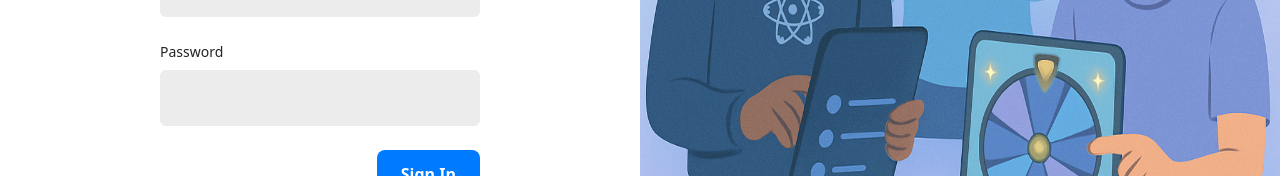
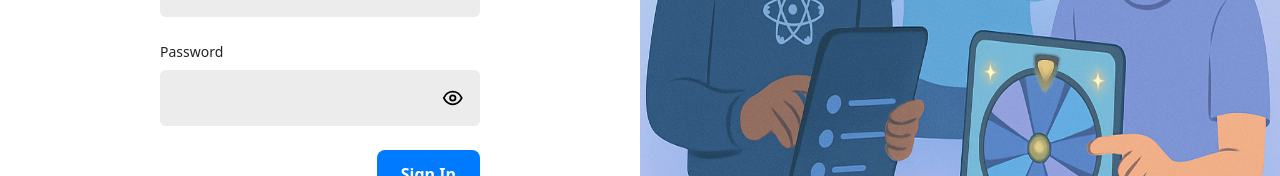
Before and after one commit to Frokesy/qus, a React (Vite) app: page / in a window 1280 px wide. Shown: the part 412-588 px from the top of the page. Built offline with nearby package versions, Linux system fonts and the light colour scheme.

Commit message:
added eye icon to allow password visibility

```diff
--- a/src/components/svgs/Icons.tsx
+++ b/src/components/svgs/Icons.tsx
@@ -118,14 +118,14 @@ export const EyeIcon = () => (
   >
     <path
       d="M12 5C5.693 5 2.633 10.683 2.09 11.808C2.06098 11.8678 2.0459 11.9335 2.0459 12C2.0459 12.0665 2.06098 12.1322 2.09 12.192C2.632 13.317 5.692 19 12 19C18.308 19 21.367 13.317 21.91 12.192C21.939 12.1322 21.9541 12.0665 21.9541 12C21.9541 11.9335 21.939 11.8678 21.91 11.808C21.368 10.683 18.308 5 12 5Z"
-      stroke="white"
+      stroke="black"
       strokeWidth="2"
       strokeLinecap="round"
       strokeLinejoin="round"
     />
     <path
       d="M12 15C13.6569 15 15 13.6569 15 12C15 10.3431 13.6569 9 12 9C10.3431 9 9 10.3431 9 12C9 13.6569 10.3431 15 12 15Z"
-      stroke="white"
+      stroke="black"
       strokeWidth="2"
       strokeLinecap="round"
       strokeLinejoin="round"
--- a/src/pages/auth/login/index.tsx
+++ b/src/pages/auth/login/index.tsx
@@ -1,6 +1,7 @@
 import AuthContainer from "../../../components/containers/AuthContainer";
 import {
   EmailIcon,
+  EyeIcon,
   Facebook,
   GoogleIcon,
 } from "../../../components/svgs/Icons";
@@ -46,11 +47,14 @@ const Login = () => {
             <label htmlFor="password" className="text-[14px] text-[#232323]">
               Password
             </label>
-            <input
-              type="password"
-              id="password"
-              className="outline-none bg-[#ececec] rounded-md p-4 w-full"
-            />
+            <div className="flex space-x-2 justify-between bg-[#ececec] rounded-md p-4 w-full">
+              <input
+                type="password"
+                id="password"
+                className="outline-none w-[100%]"
+              />
+              <EyeIcon />
+            </div>
           </div>
           <div className="flex justify-end">
             <button className="bg-[#007bff] text-white px-6 py-3 font-semibold rounded-lg">
```
